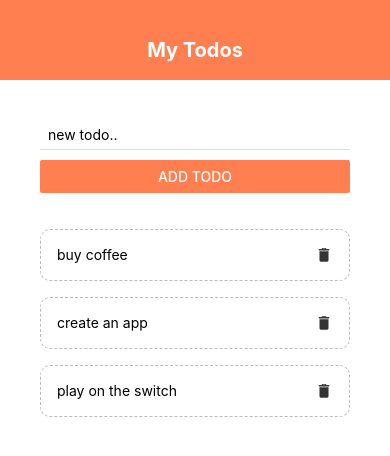
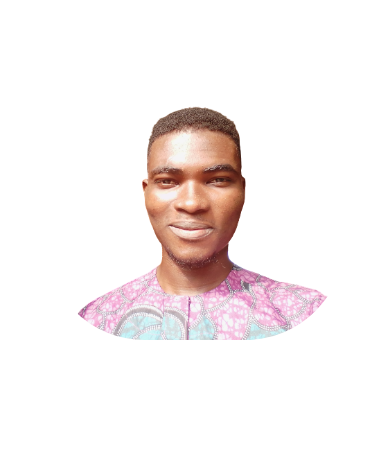
Before and after one commit to stephen-lakes/React-Native-notes, a React Native app: screen / in a window 390 px wide. Shown: the top 456 px of the page. Built offline with nearby package versions, Linux system fonts and the light colour scheme.

Commit message:
working with Images: add profile picture

```diff
--- a/App.js
+++ b/App.js
@@ -35,27 +35,27 @@ export default function App() {
   }
 
   return (
-    //<Sandbox />
-    <TouchableWithoutFeedback onPress={() => {
-      Keyboard.dismiss();
-      console.log('keyboard dismissed');
-    }}>
-      <View style={styles.container}>
-        <Header />
-        <View style={styles.content}>
-          {/* add todo form */}
-          <AddTodo submitHandler={submitHandler} />
-          <View style={styles.list}>
-            <FlatList
-              data={todos}
-              renderItem={({ item }) => (
-                <TodoItem item={item} pressHandler={pressHandler} />
-              )}
-            />
-          </View>
-        </View>
-      </View>
-    </TouchableWithoutFeedback>
+    <Sandbox />
+    // <TouchableWithoutFeedback onPress={() => {
+    //   Keyboard.dismiss();
+    //   console.log('keyboard dismissed');
+    // }}>
+    //   <View style={styles.container}>
+    //     <Header />
+    //     <View style={styles.content}>
+    //       {/* add todo form */}
+    //       <AddTodo submitHandler={submitHandler} />
+    //       <View style={styles.list}>
+    //         <FlatList
+    //           data={todos}
+    //           renderItem={({ item }) => (
+    //             <TodoItem item={item} pressHandler={pressHandler} />
+    //           )}
+    //         />
+    //       </View>
+    //     </View>
+    //   </View>
+    // </TouchableWithoutFeedback>
 
   );
 }
--- a/components/sandBox.js
+++ b/components/sandBox.js
@@ -1,44 +1,24 @@
 import React from 'react';
-import { StyleSheet, Text, View } from "react-native";
+import { StyleSheet, Text, View, Image } from "react-native";
 
 export default function Sandbox() {
     return (
         <View style={styles.container}>
-            <Text style={styles.boxOne}>one</Text>
-            <Text style={styles.boxTwo}>two</Text>
-            <Text style={styles.boxThree}>three</Text>
-            <Text style={styles.boxFour}>four</Text>
+            <Image style={styles.profilePic} source={require('../assets/profile-pic.png')} />
         </View>
     )
 }
 
 const styles = StyleSheet.create({
     container: {
-        //flex: 1,
-        flexDirection: 'row',
-        justifyContent: 'space-evenly',
         paddingTop: 40,
-        alignItems: 'flex-end',
-        backgroundColor: '#bbb',
+        paddingBottom: 40,
+        marginLeft: 'auto',
+        marginRight: 'auto',
     },
-    boxOne: {
-        flex: 1,
-        backgroundColor: 'violet',
-        padding: 10,
-    },
-    boxTwo: {
-        flex: 2,
-        backgroundColor: 'gold',
-        padding: 20,
-    },
-    boxThree: {
-        flex: 1,
-        backgroundColor: 'coral',
-        padding: 30,
-    },
-    boxFour: {
-        flex: 3,
-        backgroundColor: 'skyblue',
-        padding: 40,
+    profilePic: {
+        width: 300,
+        height: 300,
+        borderRadius: 100,
     }
 });
```
Also changed, not shown: assets/profile-pic.png (added).
